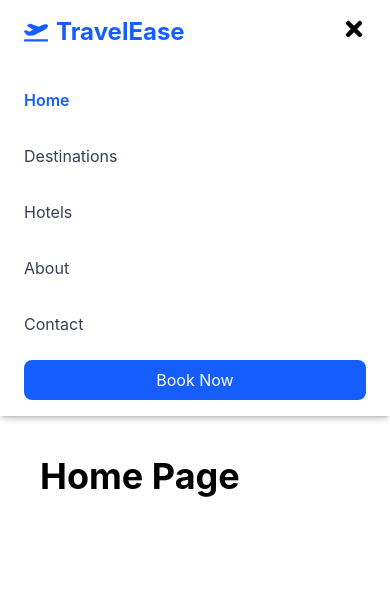
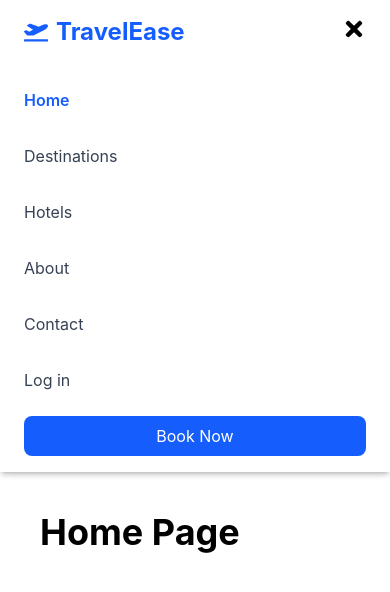
Before and after one commit to ayshasahva-stack/travel-booking, a React (Vite) app: page / in a window 390 px wide. Both pictures are taken after a click on the button 354 px from the left and 29 px from the top of the page. Shown: the top 592 px of the page. Built offline with nearby package versions, Linux system fonts and the light colour scheme.

Commit message:
authentication and protectedroute

```diff
--- a/src/components/Navbar/Navbar.jsx
+++ b/src/components/Navbar/Navbar.jsx
@@ -1,10 +1,12 @@
 import { FaPlaneDeparture, FaBars, FaTimes } from "react-icons/fa";
-import { NavLink, Link } from "react-router-dom";
+import { NavLink, Link, useNavigate } from "react-router-dom";
 import { useState } from "react";
 
-function Navbar({ setShowModal,setCurrentUser,currentUser }) {
+function Navbar({ setShowModal, setCurrentUser, currentUser }) {
 
   const [menuOpen, setMenuOpen] = useState(false)
+
+  const navigate = useNavigate()
 
 
 
@@ -20,10 +22,18 @@ function Navbar({ setShowModal,setCurrentUser,currentUser }) {
     setShowModal(true)
   }
 
-  const handleLogout=()=>{
+  const handleLogout = () => {
     localStorage.removeItem("currentUser")
     setCurrentUser(null)
   }
+
+  const handleBooking = () => {
+    if (currentUser) {
+      navigate("/booking");
+    } else {
+      setShowModal(true);
+    }
+  };
 
 
   return (
@@ -73,18 +83,21 @@ function Navbar({ setShowModal,setCurrentUser,currentUser }) {
             onClick={openModal}
             className="text-gray-700 hover:text-blue-600 transition-colors duration-300">Log in</button> */}
 
-          {currentUser ? ( <button onClick={handleLogout} className="text-blue-700">
-    Hi, {currentUser.username} (Logout)
-  </button>
+          {currentUser ? (<button onClick={handleLogout} className="text-blue-700">
+            Hi, {currentUser.username} (Logout)
+          </button>
           ) : (<button
             onClick={openModal}
             className="text-gray-700 hover:text-blue-600 transition-colors duration-300">Log in</button>)}
 
 
           {/* link for button */}
-          <Link to='/booking'
-            className="hidden md:block bg-blue-600 text-white px-5 py-2 rounded-lg hover:bg-blue-700 transition-colors duration-300">
-            Book Now</Link>
+          <button
+            onClick={handleBooking}
+            className="hidden md:block bg-blue-600 text-white px-5 py-2 rounded-lg hover:bg-blue-700 transition-colors duration-300"
+          >
+            Book Now
+          </button>
         </div>
 
         {/* Mobile Hamburger */}
@@ -138,12 +151,37 @@ function Navbar({ setShowModal,setCurrentUser,currentUser }) {
                 "text-blue-600 font-semibold" :
                 "text-gray-700 hover:text-blue-600"}`}>Contact</NavLink>
 
-          <Link
-            to="/booking"
-            onClick={closeMenu}
-            className="bg-blue-600 text-white px-6 py-2 rounded-lg text-center" >
+          {currentUser ? (
+            <button
+              onClick={() => {
+                closeMenu();
+                handleLogout();
+              }}
+              className="text-left py-2 text-blue-700"
+            >
+              Hi, {currentUser.username} (Logout)
+            </button>
+          ) : (
+            <button
+              onClick={() => {
+                closeMenu();
+                openModal();
+              }}
+              className="text-left py-2 text-gray-700 hover:text-blue-600"
+            >
+              Log in
+            </button>
+          )}
+
+          <button
+            onClick={() => {
+              closeMenu();
+              handleBooking();
+            }}
+            className="bg-blue-600 text-white px-6 py-2 rounded-lg text-center"
+          >
             Book Now
-          </Link>
+          </button>
 
         </div>
       )}
--- a/src/routes/AppRoutes.jsx
+++ b/src/routes/AppRoutes.jsx
@@ -9,6 +9,8 @@ import About from "../pages/About/About";
 import Destinations from "../pages/Destinations/Destinations";
 import Hotels from "../pages/Hotels/Hotels";
 import Notfound from "../pages/Notfound/Notfound";
+import ProtectedRoute from "./ProtectedRoute";
+
 
 // import Register from "../components/Auth/Register";
 // import Login from "../components/Auth/Login";
@@ -25,7 +27,11 @@ const AppRoutes = () => {
                     <Route path="/" element={<Home />} />
                     <Route path="/destinations" element={<Destinations />} />
                     <Route path="/hotels" element={<Hotels />} />
-                    <Route path="/booking" element={<Booking />} />
+
+                    <Route element={<ProtectedRoute />}>
+                        <Route path="/booking" element={<Booking />} />
+                    </Route>
+
                     <Route path="/about" element={<About />} />
                     <Route path="/contact" element={<Contact />} />
                 </Route>
--- /dev/null
+++ b/src/routes/ProtectedRoute.jsx
@@ -0,0 +1,16 @@
+import React from 'react'
+import { Outlet ,Navigate} from 'react-router-dom'
+
+const ProtectedRoute = () => {
+
+  const currentUser=JSON.parse(localStorage.getItem("currentUser"))
+
+  if(!currentUser){
+    return <Navigate to='/'/>
+  }
+
+  return <Outlet/>
+
+}
+
+export default ProtectedRoute
```
